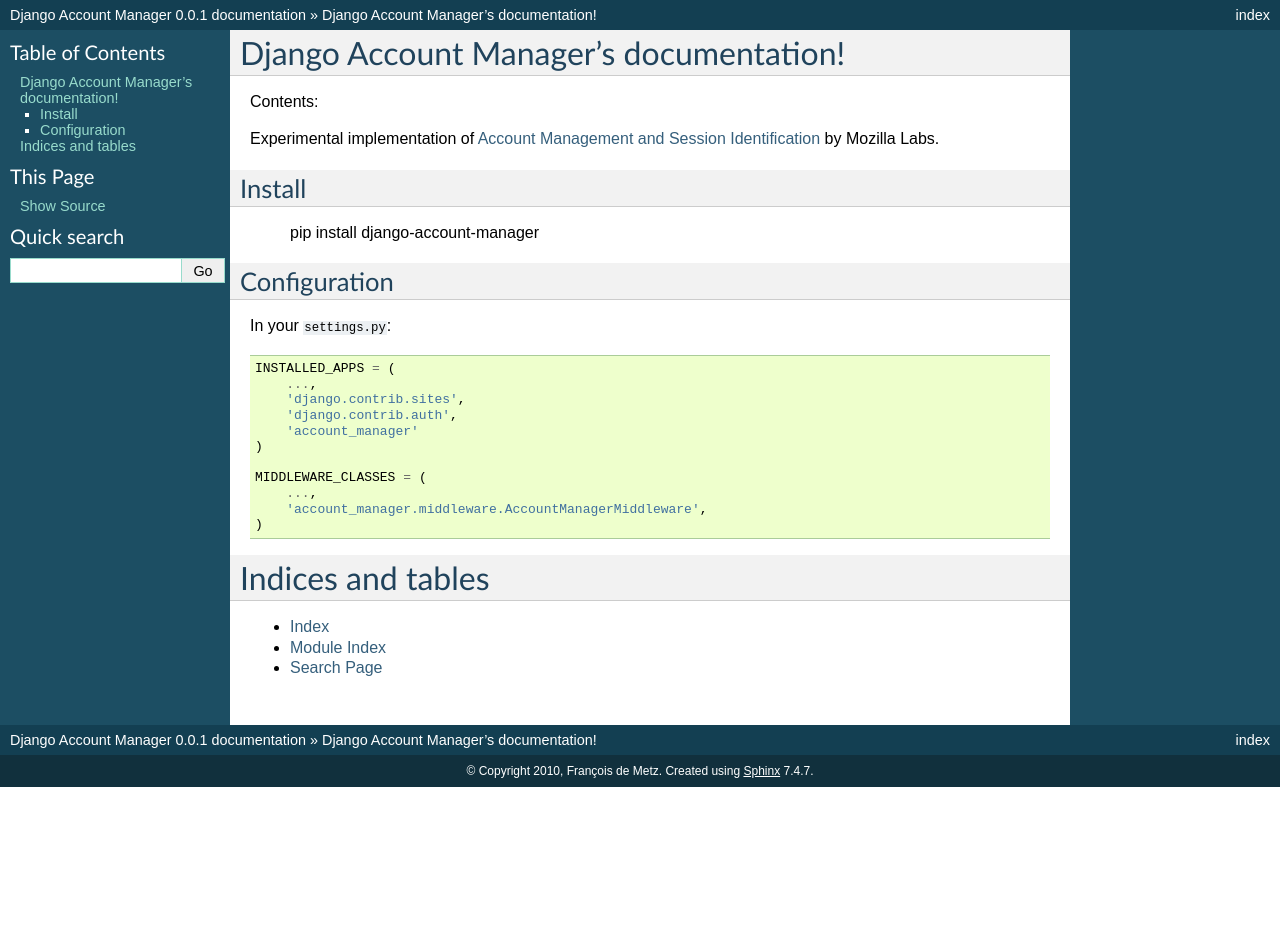
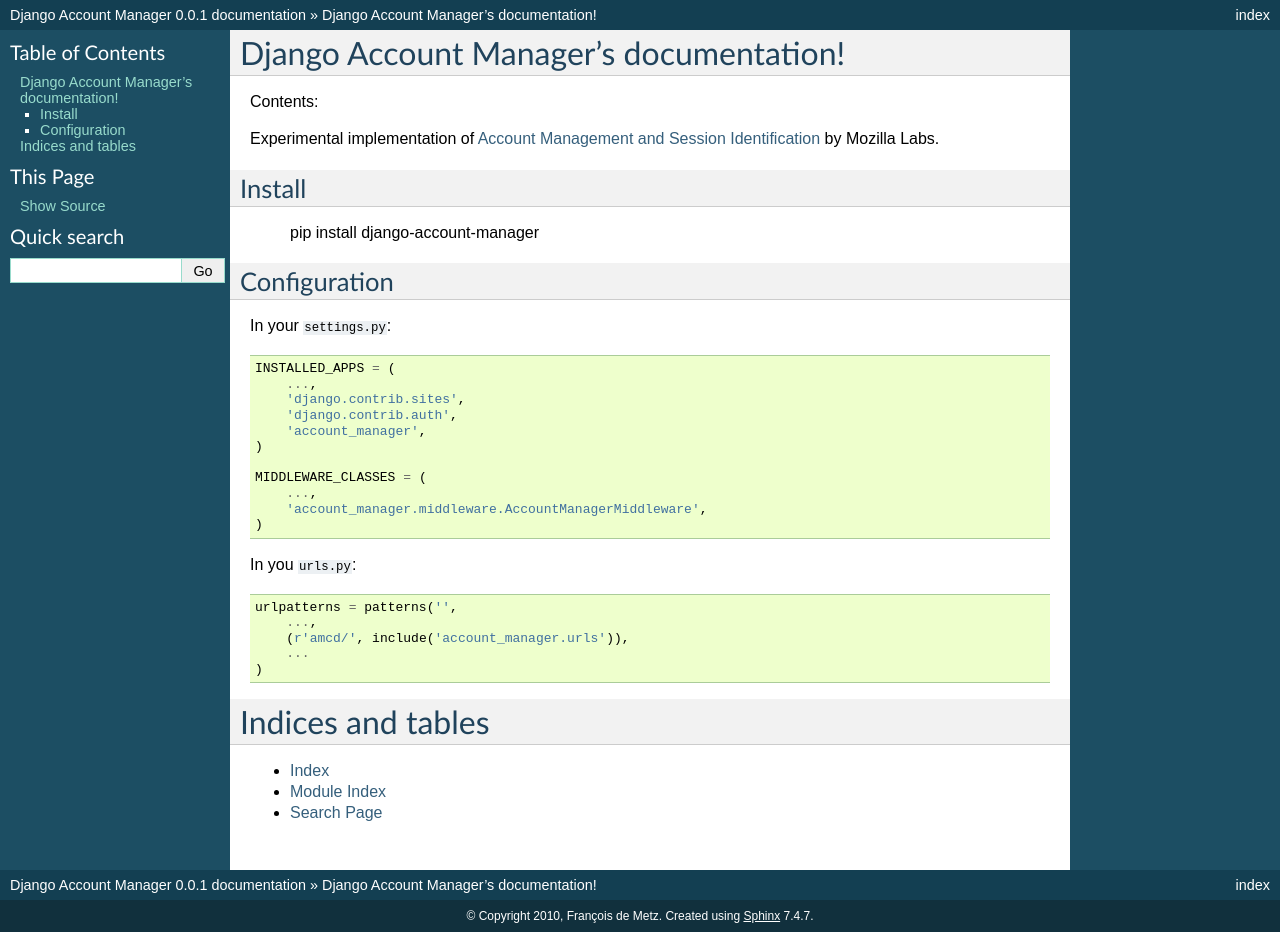
Before and after one commit to francois2metz/django-account-manager, a Sphinx documentation site: the page built from docs/index.rst, in a window 1280 px wide. Built offline with Sphinx 7.4.7, drawn with Linux system fonts in a browser that asks for light colours; before the commit the page ends 900 px from its top, so only the background shows below that.

Commit message:
update doc

```diff
--- a/docs/index.rst
+++ b/docs/index.rst
@@ -28,12 +28,20 @@
             ...,
             'django.contrib.sites',
             'django.contrib.auth',
-            'account_manager'
+            'account_manager',
         )
 
         MIDDLEWARE_CLASSES = (
             ...,
             'account_manager.middleware.AccountManagerMiddleware',
+        )
+
+In you ``urls.py``::
+
+        urlpatterns = patterns('',
+            ...,
+            (r'amcd/', include('account_manager.urls')),
+            ...
         )
 
 
```
